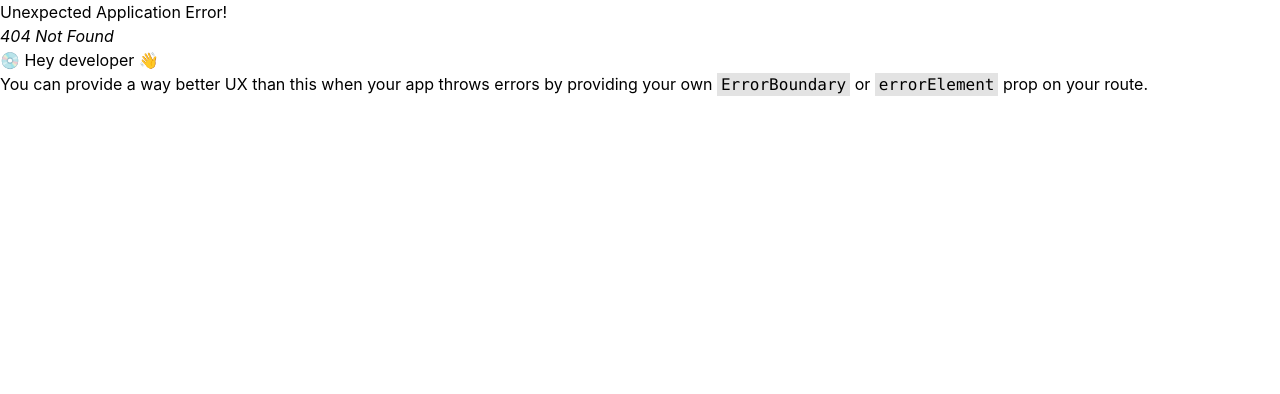
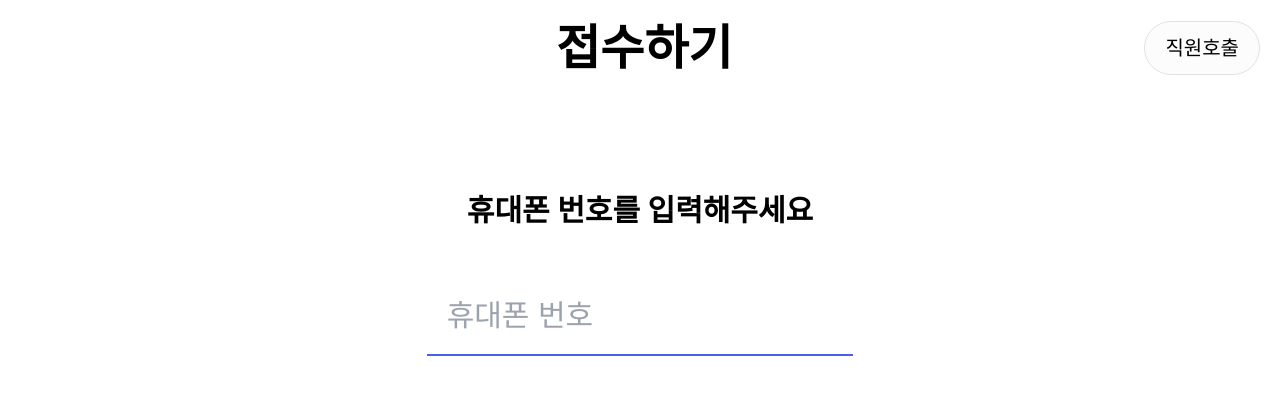
Before and after one commit to mstagon/public_health_center, a React (Create React App) app: page /checkIn in a window 1280 px wide. Before the commit this address had no page. Shown: the top 394 px of the page. Built offline with nearby package versions, Linux system fonts and the light colour scheme.

Commit message:
design: 접수하기 첫 페이지 UI

```diff
--- a/src/App.js
+++ b/src/App.js
@@ -1,9 +1,14 @@
-import React from "react";
+import React, { Suspense } from "react";
 import { RouterProvider } from "react-router-dom";
 import router from "./router/router.js";
+import Loading from "./components/Loading.jsx";
 
 function App() {
-  return <RouterProvider router={router} />;
+  return (
+    <Suspense fallback={<Loading />}>
+      <RouterProvider router={router} />
+    </Suspense>
+  );
 }
 
 export default App;
--- a/src/components/CustomButton.jsx
+++ b/src/components/CustomButton.jsx
@@ -1,6 +1,9 @@
-const CustomButton = ({ label, icon: Icon }) => {
+const CustomButton = ({ label, icon: Icon, onClick }) => {
   return (
-    <button className="w-80 h-80  mx-8 rounded-full flex flex-col justify-center items-center bg-[#0000] border border-[#ADADAD] text-3xl font-semibold hover:shadow-xl">
+    <button
+      onClick={onClick}
+      className="w-80 h-80  mx-8 rounded-full flex flex-col justify-center items-center bg-[#0000] border border-[#ADADAD] text-3xl font-semibold hover:shadow-xl"
+    >
       <Icon className="mb-3" />
       <span className="text-center">{label}</span>
     </button>
--- /dev/null
+++ b/src/components/NextButton.jsx
@@ -0,0 +1,4 @@
+const NextButton = () => {
+  return <button className="border rounded-xl">다음</button>;
+};
+export default NextButton;
--- a/src/layout/Header.jsx
+++ b/src/layout/Header.jsx
@@ -3,7 +3,7 @@ const Header = ({ text }) => {
   return (
     <>
       <div className="flex items-center justify-between p-5">
-        <span className="text-4xl p-1 mx-auto font-bold text-center pl-24">
+        <span className="text-5xl p-1 mx-auto font-bold text-center pl-32">
           {text}
         </span>
         <span className="bg-[#FCFCFC] text-xl px-5 py-3 border border-[#E2E2E2] rounded-full hover:drop-shadow-xl">
--- a/src/layout/Layout.jsx
+++ b/src/layout/Layout.jsx
@@ -5,9 +5,12 @@ const Layout = () => {
   const location = useLocation();
   const pageHeaders = {
     "/": "동남구 보건소에 오신 것을 환영합니다.",
-    "/a": "접수하기",
-    "/b": "수납",
-    "/c": "건강 증진 프로그램",
+    "/checkIn": "접수하기",
+    "/consultation": "최근 진료 및 처방 약품 정보 조회",
+    "/healthProgram": "건강 증진 프로그램",
+    "/reservation": "예약 및 조회",
+    "/acceptance": "수납",
+    "/floorInformation": "층별 안내",
   };
   const headerText = pageHeaders[location.pathname] || "기본 텍스트";
   return (
--- /dev/null
+++ b/src/page/checkin/CheckIn.jsx
@@ -0,0 +1,17 @@
+const CheckIn = () => {
+  return (
+    <div>
+      <div className="justify-center flex mt-24 mb-12 font-semibold text-3xl">
+        휴대폰 번호를 입력해주세요
+      </div>
+      <div className="flex justify-center">
+        <input
+          type="text"
+          className=" border-b-2 border-[#485FE9] text-3xl w-1/3 size-20 p-5"
+          placeholder="휴대폰 번호"
+        />
+      </div>
+    </div>
+  );
+};
+export default CheckIn;
--- a/src/page/home/Home.jsx
+++ b/src/page/home/Home.jsx
@@ -1,16 +1,30 @@
-import { ReactComponent as Receipt } from "../../assets/ receipt.svg";
+import { ReactComponent as CheckIn } from "../../assets/checkin.svg";
 import { ReactComponent as HealthProgram } from "../../assets/ healthprogram.svg";
 import { ReactComponent as Acceptance } from "../../assets/ acceptance.svg";
 import { ReactComponent as Byfloor } from "../../assets/byfloor.svg";
 import { ReactComponent as Medicine } from "../../assets/medicine.svg";
 import { ReactComponent as Reservation } from "../../assets/reservation.svg";
 import CustomButton from "../../components/CustomButton";
+import { useNavigate } from "react-router-dom";
 const Home = () => {
+  const navigate = useNavigate();
+  const handlePageChange = (path) => {
+    navigate(path);
+  };
+
   return (
     <>
       <div className="flex justify-center py-10 ">
-        <CustomButton label="접수하기" icon={Receipt} />
-        <CustomButton label="예약 및 조회" icon={Reservation} />
+        <CustomButton
+          label="접수하기"
+          icon={CheckIn}
+          onClick={() => handlePageChange("/checkIn")}
+        />
+        <CustomButton
+          label="예약 및 조회"
+          icon={Reservation}
+          onClick={() => handlePageChange("/reservation")}
+        />
         <CustomButton
           label={
             <>
@@ -19,12 +33,25 @@ const Home = () => {
             </>
           }
           icon={Medicine}
+          onClick={() => handlePageChange("/consultation")}
         />
       </div>
       <div className="flex justify-center py-10">
-        <CustomButton label="층별안내" icon={Byfloor} />
-        <CustomButton label="건강 증진 프로그램" icon={HealthProgram} />
-        <CustomButton label="수납" icon={Acceptance} />
+        <CustomButton
+          label="층별안내"
+          icon={Byfloor}
+          onClick={() => handlePageChange("/floorInformation")}
+        />
+        <CustomButton
+          label="건강 증진 프로그램"
+          icon={HealthProgram}
+          onClick={() => handlePageChange("/healthProgram")}
+        />
+        <CustomButton
+          label="수납"
+          icon={Acceptance}
+          onClick={() => handlePageChange("/acceptance")}
+        />
       </div>
     </>
   );
--- a/src/router/router.js
+++ b/src/router/router.js
@@ -1,20 +1,24 @@
 import { createBrowserRouter } from "react-router-dom";
-import React, { lazy, Suspense } from "react";
-import Loading from "../components/Loading";
+import React, { lazy } from "react";
+
 import Layout from "../layout/Layout";
+
 const Home = lazy(() => import("../page/home/Home"));
-
+const CheckIn = lazy(() => import("../page/checkin/CheckIn"));
 const router = createBrowserRouter([
   {
     element: <Layout />,
     children: [
       {
         path: "",
-        element: (
-          <Suspense fallback={<Loading />}>
-            <Home />
-          </Suspense>
-        ),
+        element: <Home />,
+      },
+      {
+        path: "checkIn",
+        element: <CheckIn />,
+      },
+      {
+        path: "consultation",
       },
     ],
   },
```
Also changed, not shown: src/assets/checkin.svg (renamed from src/assets/ receipt.svg).
